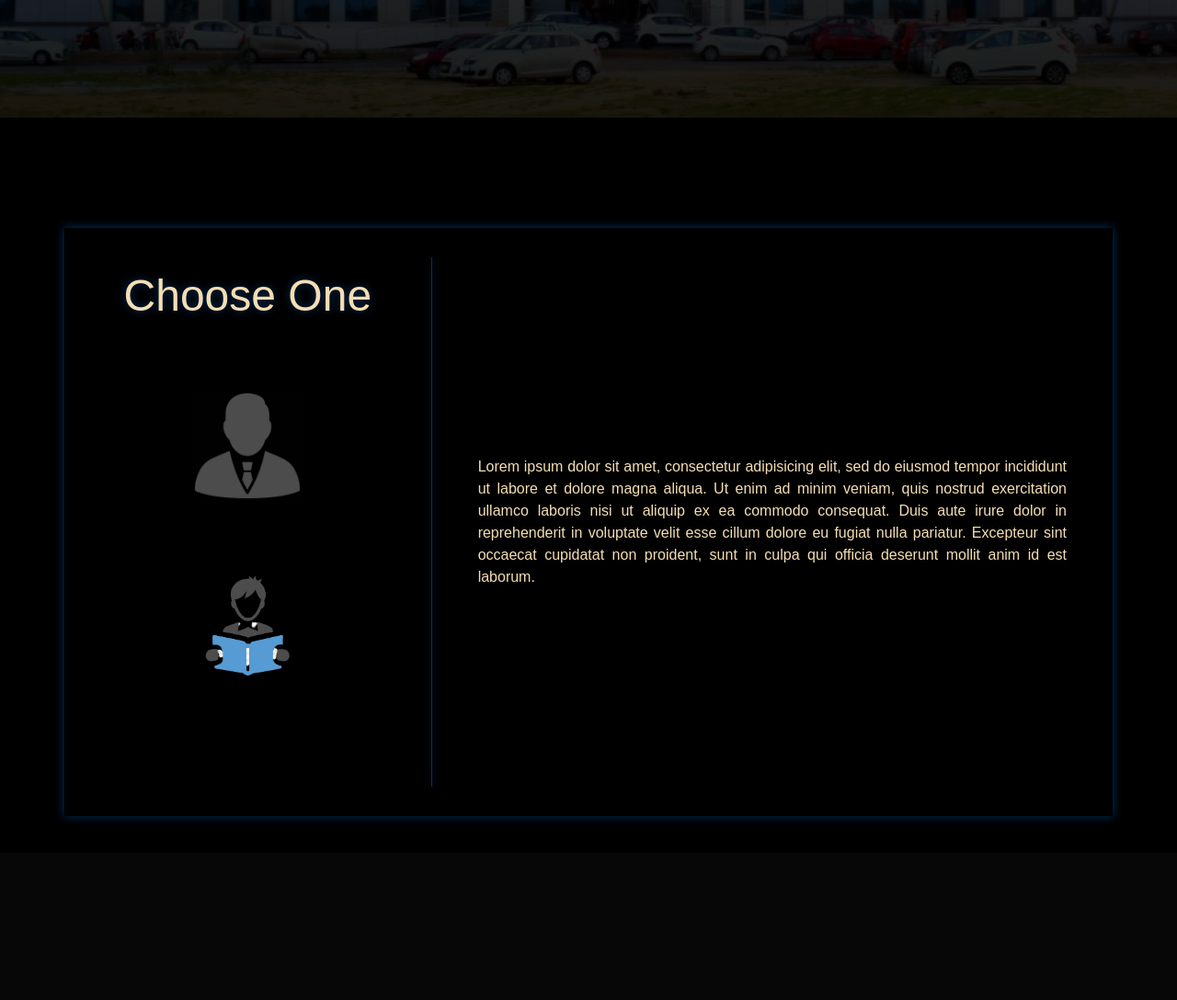
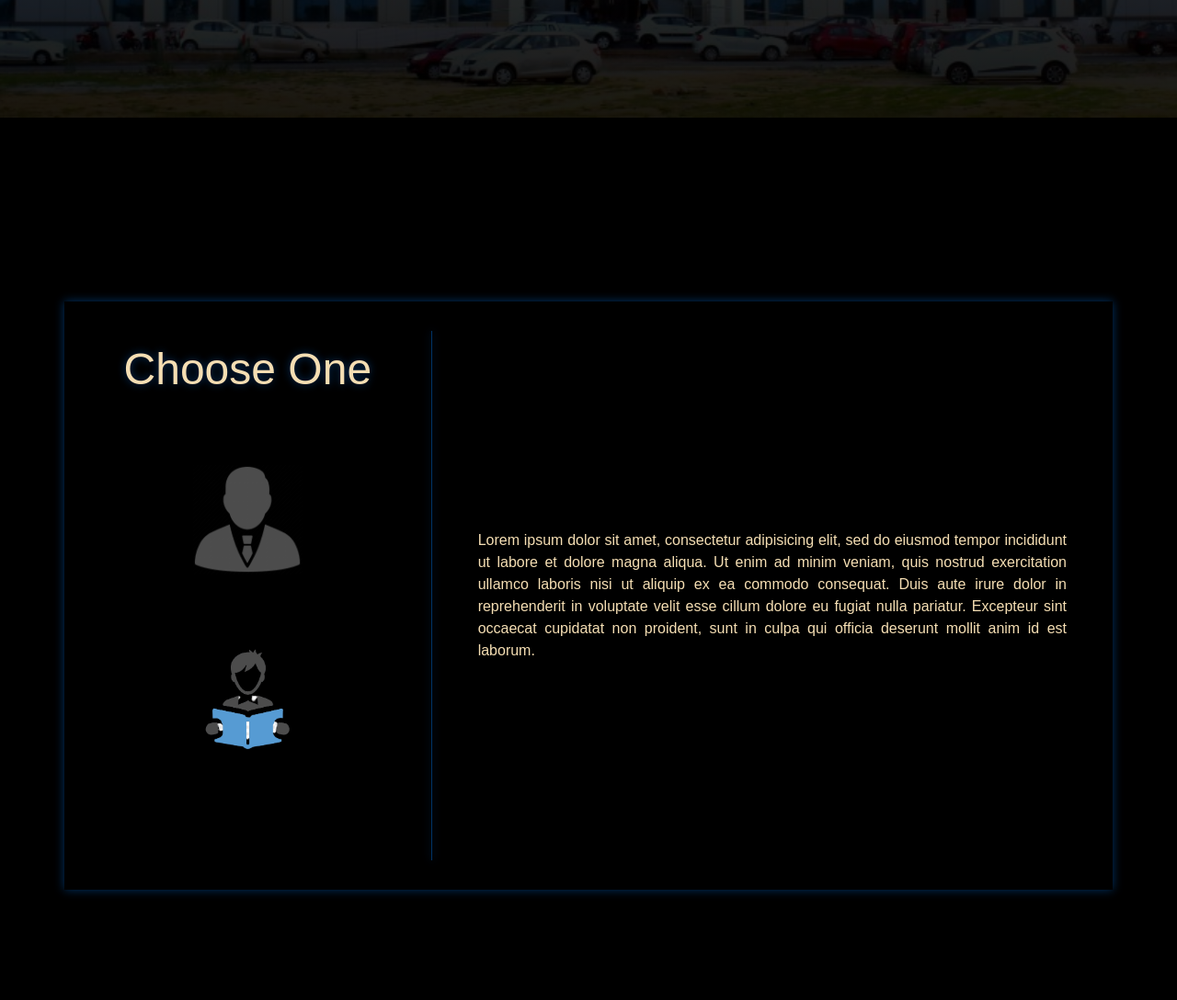
Before and after one commit to prajwalkpandey/portal, a PHP site: page /index.html in a window 1280 px wide. Shown: the part 672-1760 px from the top of the page at 92% size. Before the commit the page ends 1565 px from the top, so only its background shows below. Run offline with PHP 8.4, Linux system fonts and the light colour scheme; some web fonts are replaced.

Commit message:
Changed height to fit

```diff
--- a/css/style.css
+++ b/css/style.css
@@ -52,7 +52,7 @@ header{
 
 
 .screen{
-	height: calc(100vh);
+	height: calc(120vh);
 	background: black;
 	display: flex;
 	align-items: center;
```
